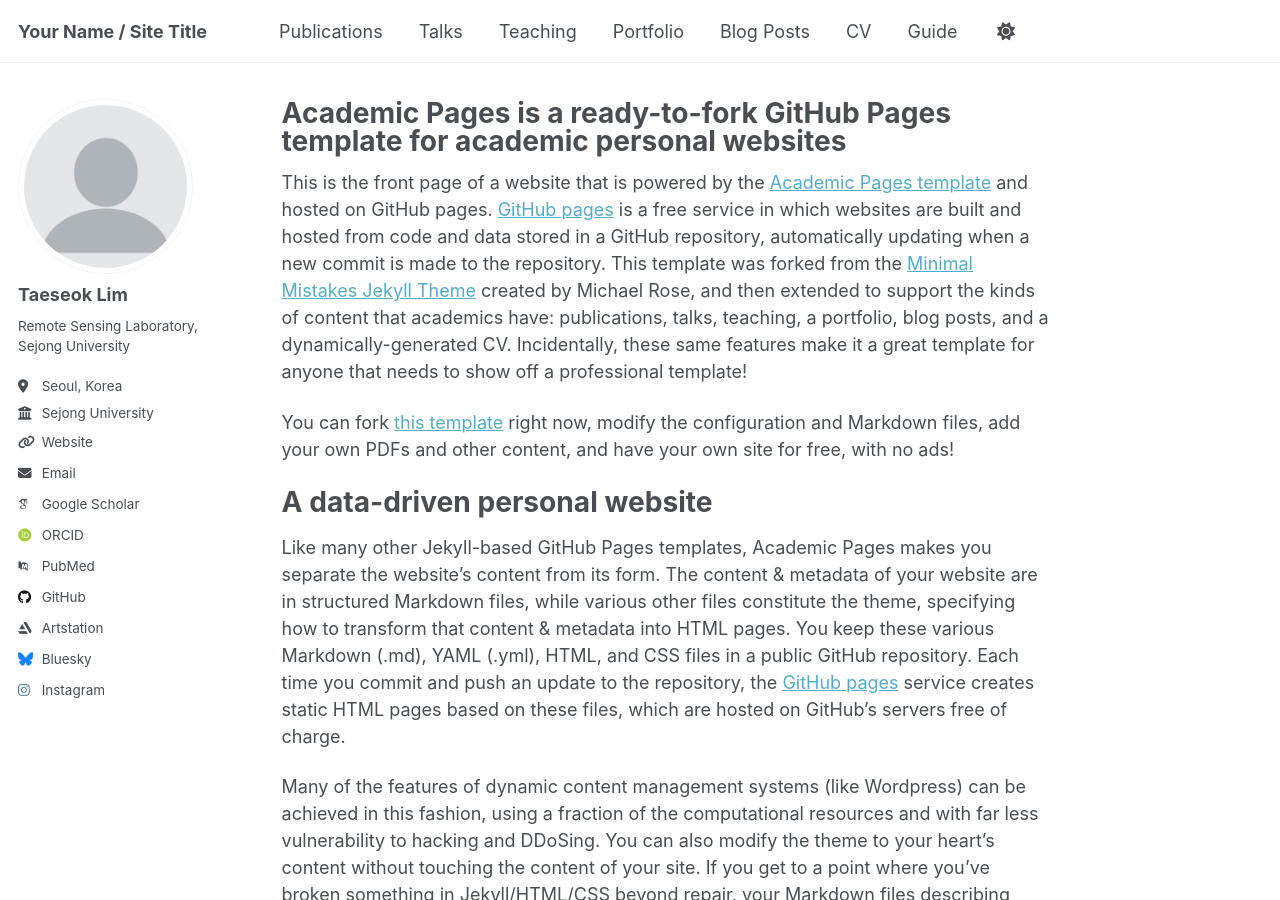
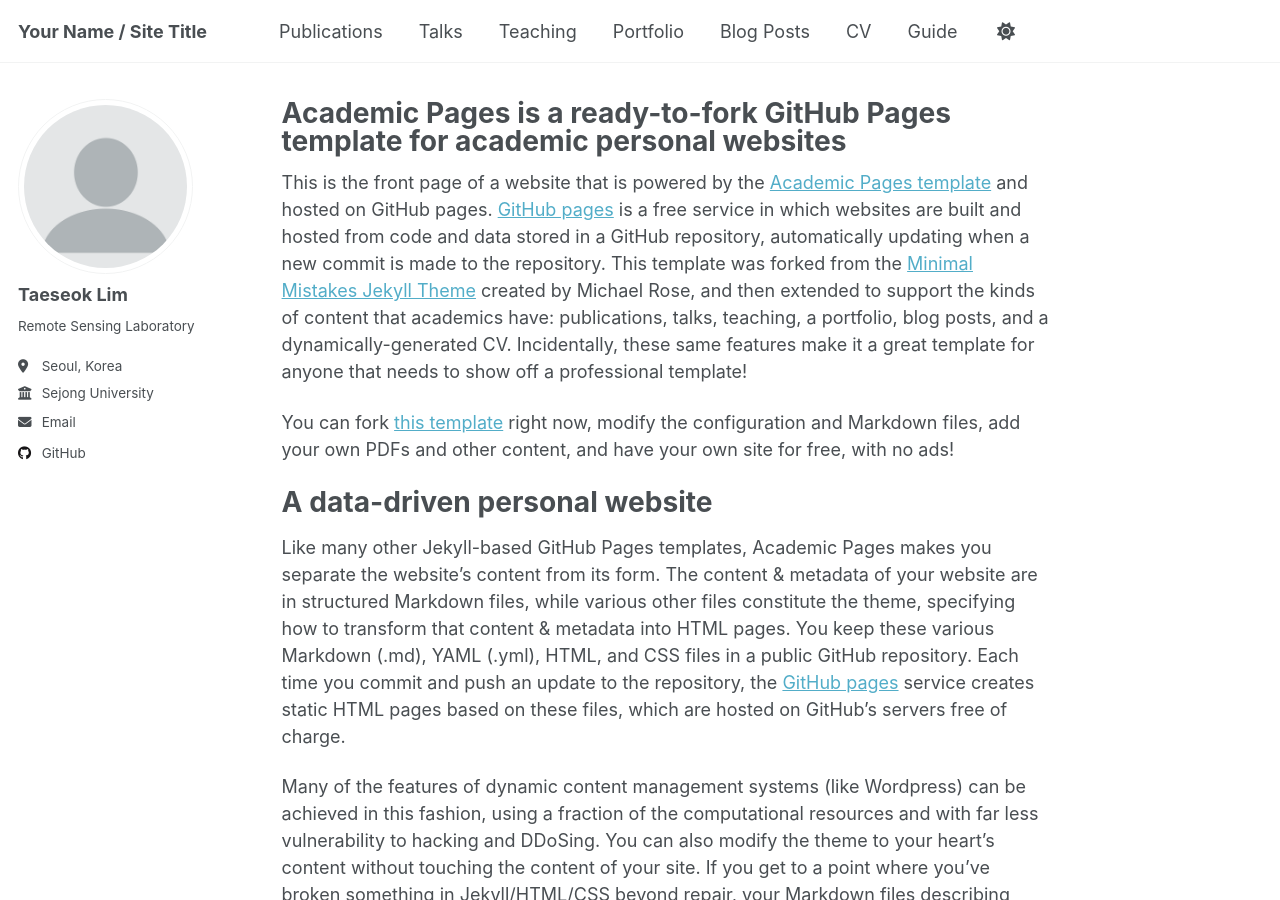
Before and after one commit to tsme323/tsme323.github.io, a Jekyll site: the page built from _pages/about.md, in a window 1280 px wide and 900 px high. Built offline with Jekyll 4.4.1, drawn with Linux system fonts in a browser that asks for light colours; some web fonts are replaced; a script that is not in the unit is left out.

Commit message:
_config.yml

```diff
--- a/_config.yml
+++ b/_config.yml
@@ -11,19 +11,19 @@ author:
   avatar: profile.png
   name: Taeseok Lim
   pronouns: null
-  bio: 'Remote Sensing Laboratory, Sejong University'
+  bio: 'Remote Sensing Laboratory'
   location: 'Seoul, Korea'
   employer: Sejong University
-  uri: 'null'
+  uri: null
   email: tsme323@naver.com
   academia: null
   arxiv: null
-  googlescholar: 'null'
+  googlescholar: null
   inspire-hep: null
   impactstory: null
-  orcid: 'null'
+  orcid: null
   semantic: null
-  pubmed: 'null'
+  pubmed: null
   researchgate: null
   scopus: null
   bitbucket: null
@@ -32,15 +32,15 @@ author:
   github: 'https://github.com/tsme323'
   kaggle: null
   stackoverflow: null
-  artstation: 'null'
-  bluesky: 'null'
+  artstation: null
+  bluesky: null
   facebook: null
   flickr: null
   foursquare: null
   goodreads: null
   google_plus: null
   keybase: null
-  instagram: 'null'
+  instagram: null
   lastfm: null
   linkedin: null
   mastodon: null
```
